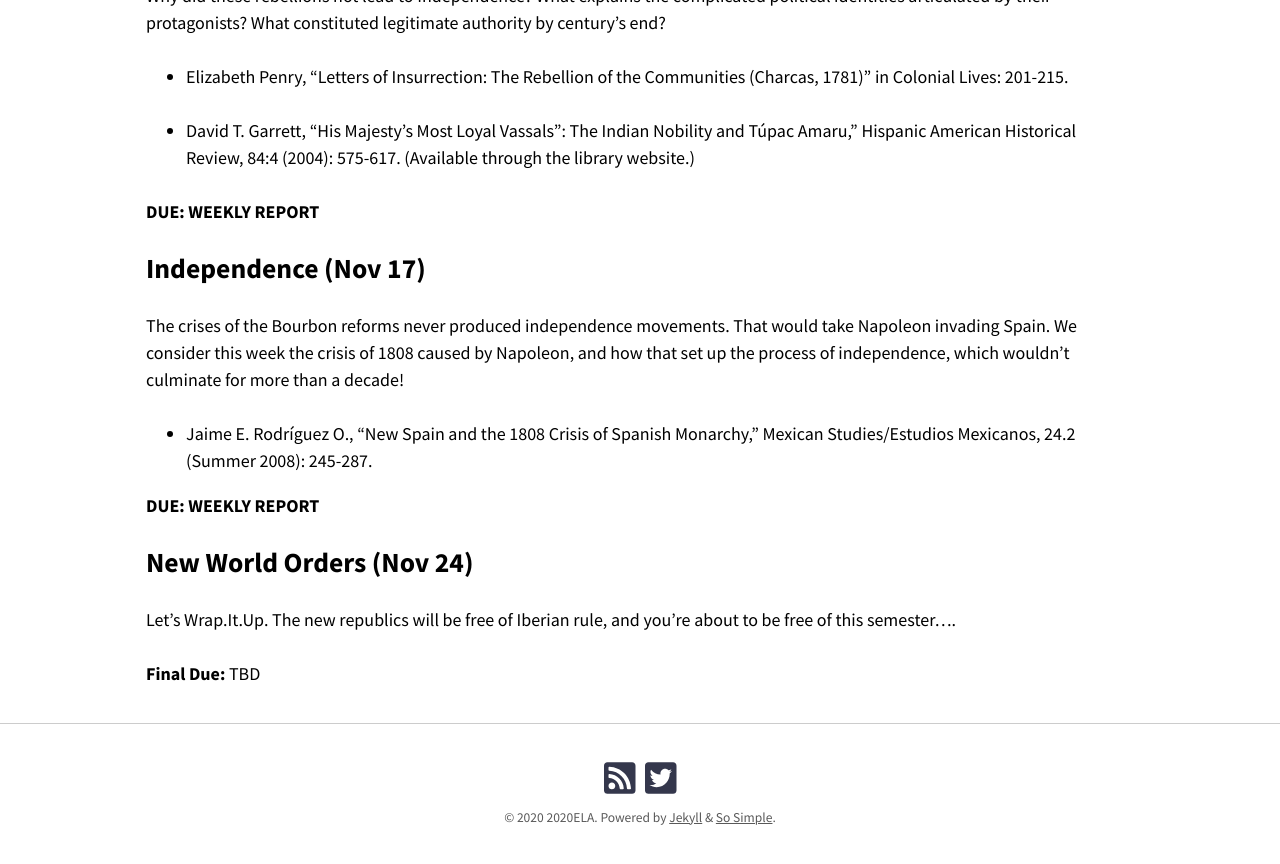
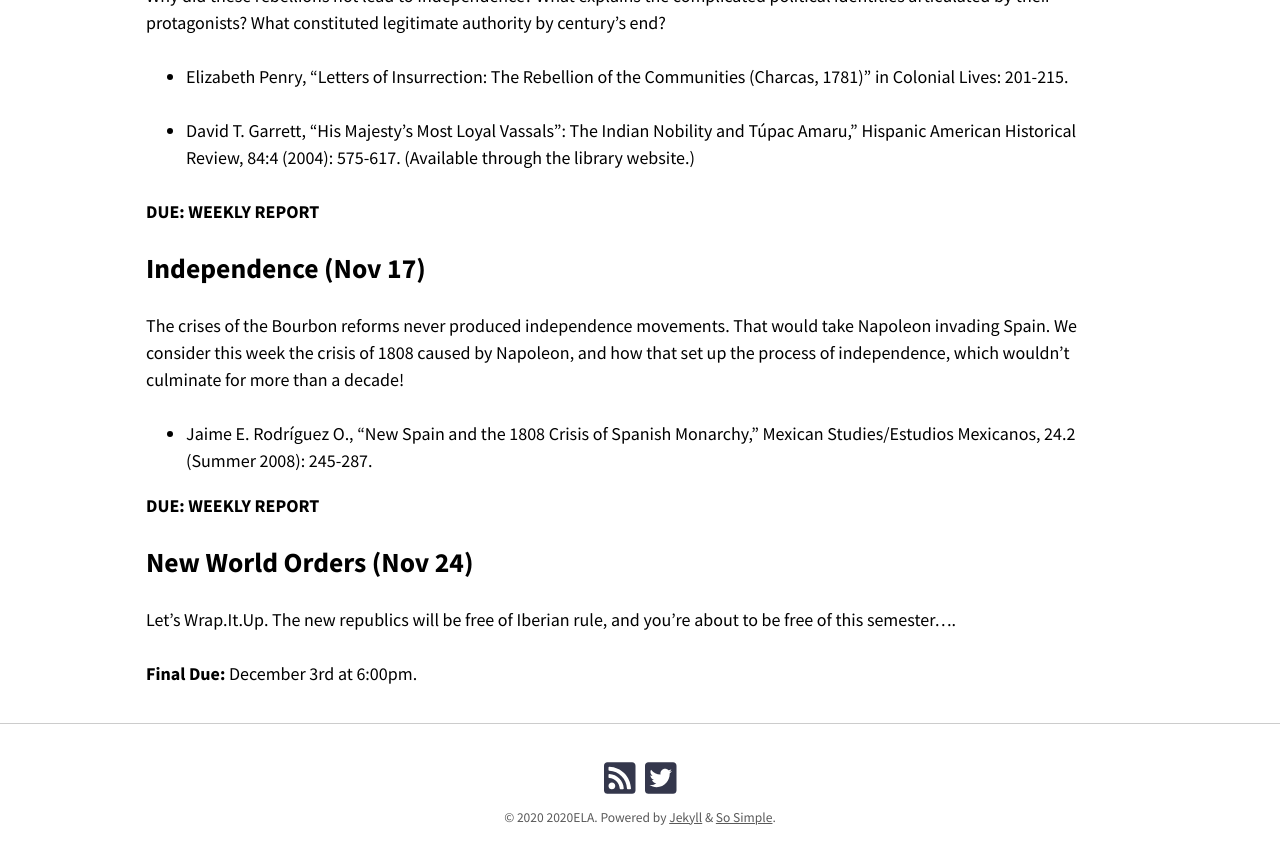
Before and after one commit to chadblack/2020ELA, a Jekyll site: the page built from calendar.md, in a window 1280 px wide and 900 px high, scrolled down 7197 px. Shown: the top 864 px of the window. Built offline with Jekyll 4.4.1, drawn with Linux system fonts in a browser that asks for light colours; nearby versions of some CDN libraries.

Commit message:
exam date

```diff
--- a/calendar.md
+++ b/calendar.md
@@ -280,4 +280,4 @@ Mexican Studies/Estudios Mexicanos, 24.2 (Summer 2008): 245-287.
 
 Let’s Wrap.It.Up. The new republics will be free of Iberian rule, and you’re about to be free of this semester….
 
-**Final Due:** TBD
+**Final Due:** December 3rd at 6:00pm.
```
